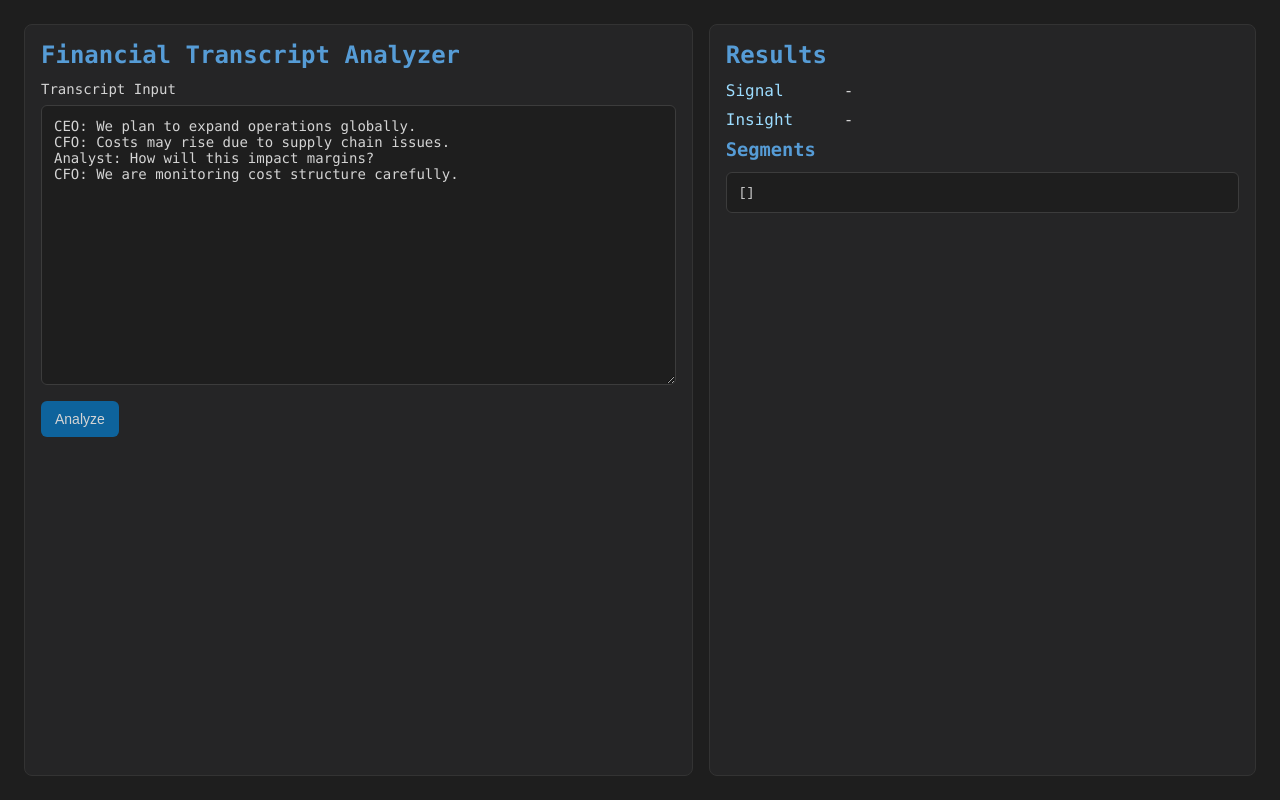
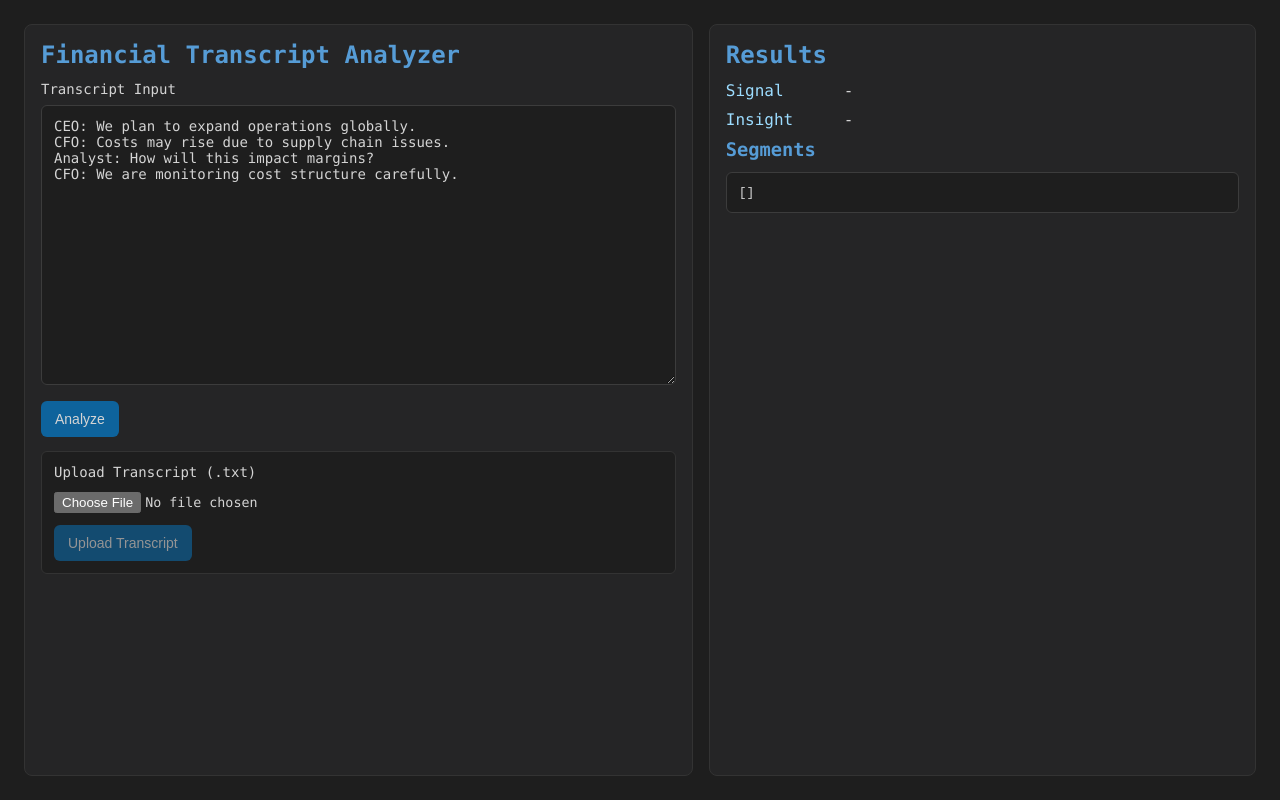
Before and after one commit to SarcoNarco/financial-pragmatic-ai, a React (Create React App) app in the folder frontend/: page / in a window 1280 px wide. Built offline with nearby package versions, Linux system fonts and the light colour scheme.

Commit message:
Add transcript file upload support

```diff
--- a/frontend/src/App.css
+++ b/frontend/src/App.css
@@ -47,6 +47,21 @@ textarea {
   font-size: 14px;
 }
 
+.upload-section {
+  margin-top: 14px;
+  border: 1px solid #333;
+  background: #1e1e1e;
+  border-radius: 6px;
+  padding: 12px;
+}
+
+.upload-section input[type="file"] {
+  width: 100%;
+  margin-top: 4px;
+  color: #d4d4d4;
+  font-family: Consolas, "Fira Code", Menlo, Monaco, monospace;
+}
+
 button {
   margin-top: 12px;
   border: 0;
--- a/frontend/src/App.js
+++ b/frontend/src/App.js
@@ -10,6 +10,7 @@ CFO: We are monitoring cost structure carefully.`;
 
 function App() {
   const [transcript, setTranscript] = useState(SAMPLE);
+  const [file, setFile] = useState(null);
   const [loading, setLoading] = useState(false);
   const [error, setError] = useState("");
   const [result, setResult] = useState(null);
@@ -27,6 +28,41 @@ function App() {
       setError(
         err?.response?.data?.detail ||
           "Unable to analyze transcript. Ensure backend is running on 127.0.0.1:8000"
+      );
+    } finally {
+      setLoading(false);
+    }
+  };
+
+  const uploadFile = async () => {
+    if (!file) {
+      setError("Please select a .txt transcript file first.");
+      return;
+    }
+
+    setLoading(true);
+    setError("");
+    try {
+      const formData = new FormData();
+      formData.append("file", file);
+
+      const response = await axios.post("http://127.0.0.1:8000/upload", formData, {
+        headers: {
+          "Content-Type": "multipart/form-data",
+        },
+      });
+
+      if (response.data?.error) {
+        setResult(null);
+        setError(response.data.error);
+      } else {
+        setResult(response.data);
+      }
+    } catch (err) {
+      setResult(null);
+      setError(
+        err?.response?.data?.detail ||
+          "Unable to upload transcript. Ensure backend is running on 127.0.0.1:8000"
       );
     } finally {
       setLoading(false);
@@ -54,6 +90,19 @@ function App() {
         <button onClick={analyzeTranscript} disabled={loading || !transcript.trim()}>
           {loading ? "Analyzing..." : "Analyze"}
         </button>
+
+        <div className="upload-section">
+          <label htmlFor="file-upload">Upload Transcript (.txt)</label>
+          <input
+            id="file-upload"
+            type="file"
+            accept=".txt,text/plain"
+            onChange={(e) => setFile(e.target.files?.[0] || null)}
+          />
+          <button onClick={uploadFile} disabled={loading || !file}>
+            {loading ? "Uploading..." : "Upload Transcript"}
+          </button>
+        </div>
         {error ? <p className="error">{error}</p> : null}
       </section>
 
```
Also changed, not shown: 1 other file (tests, documents, lock files or other folders).
